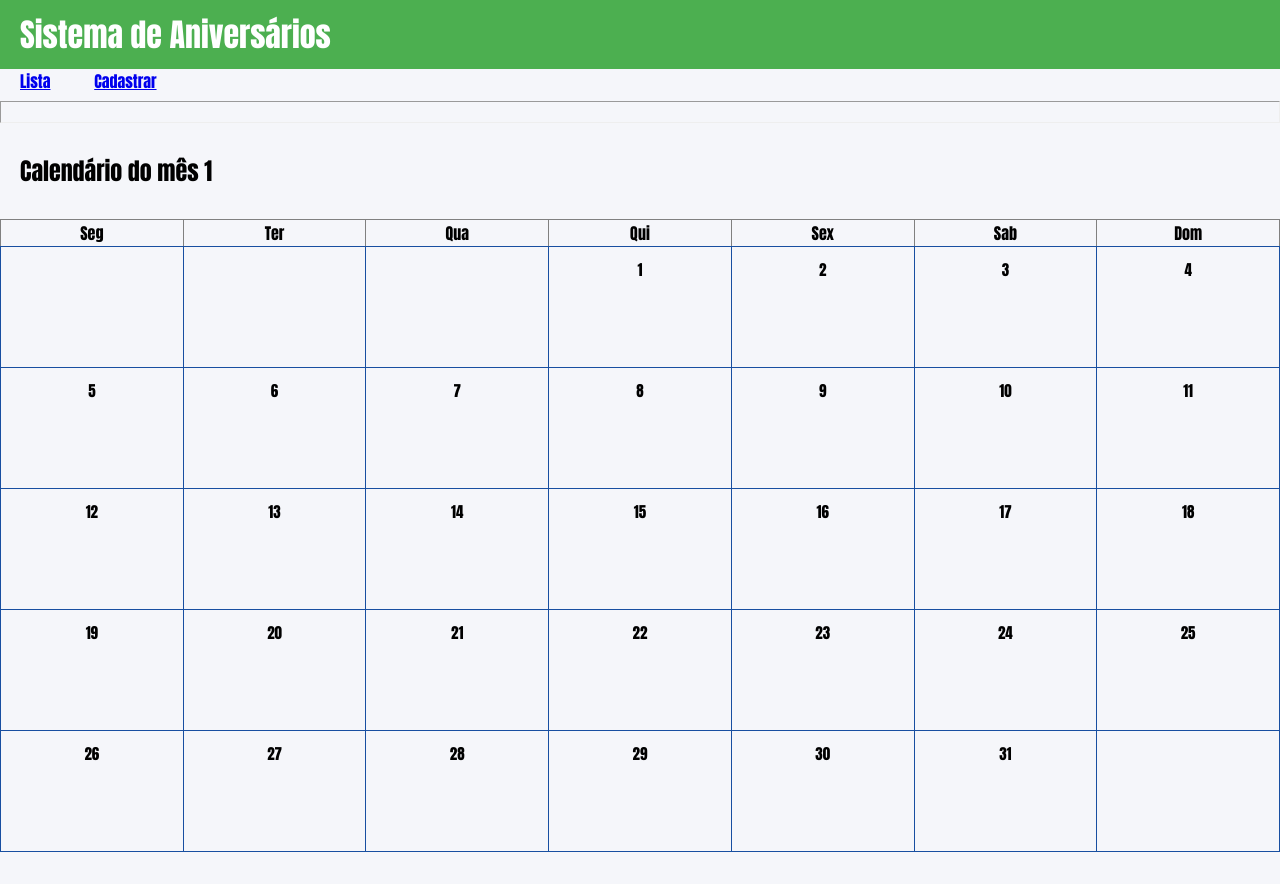
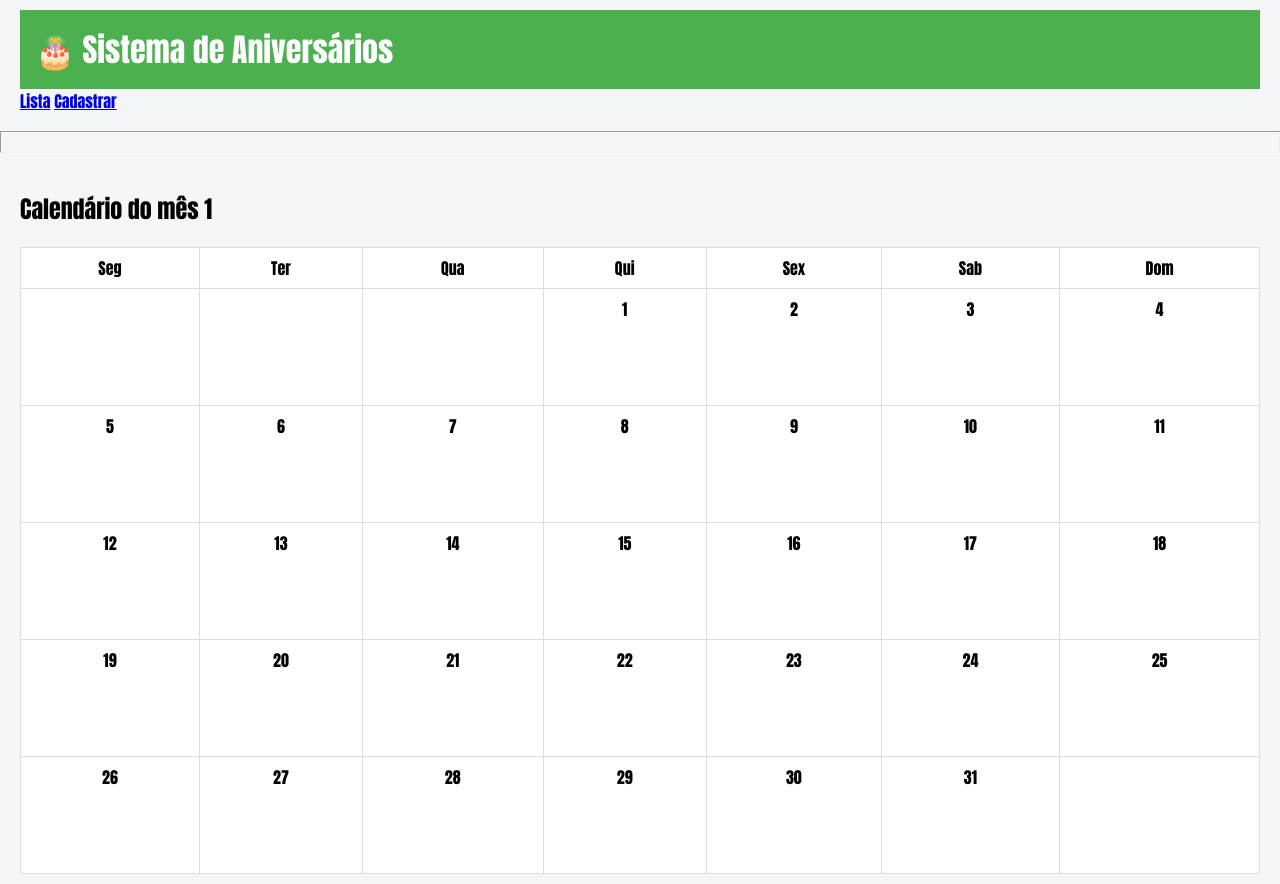
Before and after one commit to wilhamyssena/calendar, a Flask app: page /calendario/1 in a window 1280 px wide. Before the commit the page ends 852 px from the top, so only its background shows below. Run offline with Flask 3, Linux system fonts and the light colour scheme; data that the repository does not hold is empty.

Commit message:
Primeiros ajustes no layout + correção de erro no cálculo de datas

```diff
--- a/static/style.css
+++ b/static/style.css
@@ -32,16 +32,51 @@ body > * {
     border-radius: 5px;
 }
 
+.btn:hover {
+    background-color: #45a049;
+}
+
+/* Lista */
+.lista {
+    list-style: none;
+    padding: 0;
+}
+
+.lista li {
+    background: white;
+    margin-bottom: 10px;
+    padding: 10px;
+    border-radius: 5px;
+    display: flex;
+    justify-content: space-between;
+}
+
+/* Ações */
+.acoes {
+    margin-bottom: 20px;
+}
+
+/* Tabela calendário */
+table {
+    border-collapse: collapse;
+    background: white;
+}
+
+td, th {
+    border: 1px solid #ddd;
+    padding: 8px;
+}
+
 td {
-    padding: 10px;
-    border: 1px solid #184fa1;
     height: 100px;
+    vertical-align: top;
 }
 
 td strong {
-    font-size: 15px;
+    font-size: 16px;
 }
 
-table {
-    border-collapse: collapse;
+/* Destaque dias com aniversário */
+td:has(🎂) {
+    background-color: #fff3cd;
 }
--- a/templates/base.html
+++ b/templates/base.html
@@ -1,22 +1,23 @@
 <!DOCTYPE html>
 <html>
 <head>
-
     <title>Aniversários</title>
-
     <link rel="stylesheet" href="{{ url_for('static', filename='style.css') }}">
-
 </head>
 <body>
 
-<h1>Sistema de Aniversários</h1>
-
-<a href="/">Lista</a>
-<a href="/cadastro">Cadastrar</a>
+<header>
+<h1>🎂 Sistema de Aniversários</h1>
+    <nav>
+        <a href="/">Lista</a>
+        <a href="/cadastro">Cadastrar</a>
+    </nav>
+</header>
 
 <hr>
-
-{% block conteudo %}{% endblock %}
+<div class="container">
+    {% block conteudo %}{% endblock %}
+</div>
 
 </body>
 </html>
```
Also changed, not shown: templates/cadastro.html (+35 -14 lines), Tela_de_cadastro.jpg (deleted), Tela_detalhada_do_mes.jpg (deleted), 1 other file.
